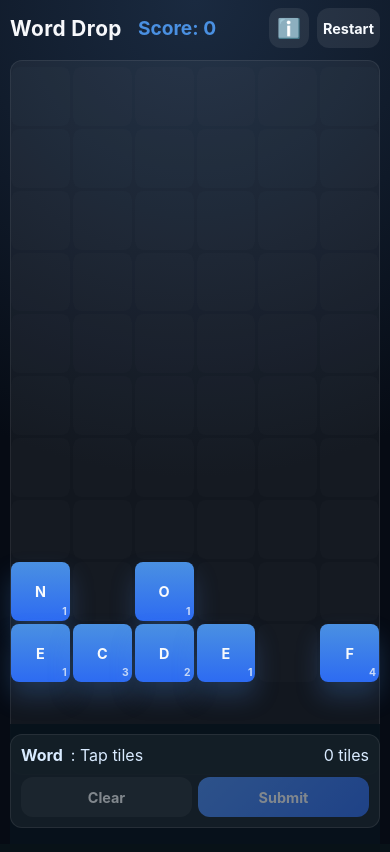
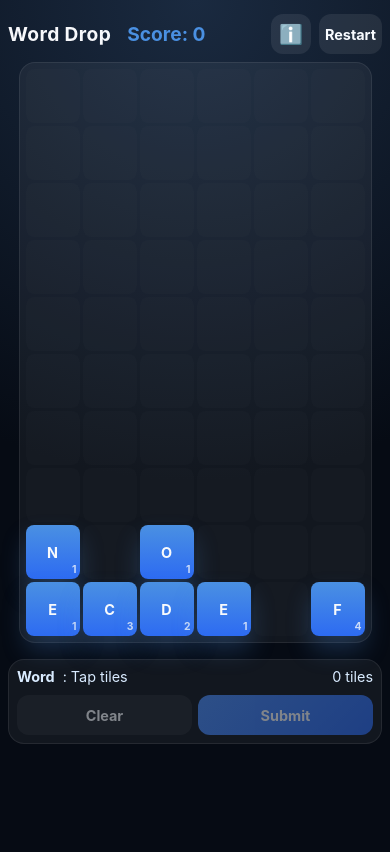
Before and after one commit to khetrick/Word_Game, a React (Vite) app: page / in a window 390 px wide. Built offline with nearby package versions, Linux system fonts and the light colour scheme.

Commit message:
Fix board layout

```diff
--- a/src/styles.css
+++ b/src/styles.css
@@ -3,6 +3,7 @@
   font-family: Inter, system-ui, -apple-system, BlinkMacSystemFont, 'Segoe UI', sans-serif;
   background: #081218;
   color: #f7f8fb;
+  --tile-size: 52px;
 }
 
 * {
@@ -13,17 +14,18 @@ html,
 body,
 #root {
   margin: 0;
-  min-height: 100vh;
-  height: 100vh;
+  min-height: 100dvh;
+  height: auto;
   overflow-x: hidden;
 }
 
 body {
-  min-height: 100vh;
+  min-height: 100dvh;
   background: radial-gradient(circle at top, #1a2a40 0%, #060b14 55%);
   display: flex;
-  align-items: center;
+  align-items: flex-start;
   justify-content: center;
+  padding-top: 8px;
 }
 
 button,
@@ -41,6 +43,8 @@ textarea {
   display: flex;
   flex-direction: column;
   box-sizing: border-box;
+  max-height: 100dvh;
+  overflow-y: auto;
 }
 
 .title-row {
@@ -87,9 +91,10 @@ h1 {
 
 .board {
   display: grid;
-  grid-template-columns: repeat(6, 1fr);
+  grid-template-columns: repeat(6, var(--tile-size));
+  grid-template-rows: repeat(10, var(--tile-size));
   gap: 4px;
-  margin: 8px 0;
+  margin: 8px auto;
   padding: 8px;
   background: rgba(255, 255, 255, 0.05);
   border: 1px solid rgba(255, 255, 255, 0.08);
@@ -97,6 +102,7 @@ h1 {
   flex-shrink: 0;
   transition: box-shadow 0.3s ease;
   touch-action: none;
+  justify-content: center;
 }
 
 .board.recovery-flash {
@@ -113,15 +119,15 @@ h1 {
 
 .cell {
   position: relative;
-  width: 100%;
-  aspect-ratio: 1;
+  width: var(--tile-size);
+  height: var(--tile-size);
   border-radius: 12px;
   background: rgba(255, 255, 255, 0.04);
   display: flex;
   justify-content: center;
   align-items: center;
   color: #b4c7f8;
-  font-size: clamp(0.9rem, 2.5vw, 1rem);
+  font-size: clamp(0.8rem, 2vw, 0.95rem);
   user-select: none;
   transition: transform 0.15s ease, background-color 0.15s ease, color 0.15s ease;
   touch-action: none;
@@ -170,8 +176,8 @@ h1 {
 .controls {
   display: grid;
   gap: 6px;
-  flex: 1;
-  min-height: 0;
+  flex-shrink: 0;
+  margin-top: 12px;
 }
 
 .panel {
@@ -559,62 +565,67 @@ button:disabled {
 }
 
 @media (max-width: 420px) and (max-height: 900px) {
+  :root {
+    --tile-size: clamp(44px, 8dvh, 54px);
+  }
+
   .app {
-    padding: 8px 10px 20px;
-    min-height: 100dvh;
+    padding: 6px 8px 12px;
+    max-height: 100dvh;
   }
 
   .title-row {
-    margin-bottom: 6px;
+    margin-bottom: 4px;
   }
 
   h1 {
-    font-size: clamp(1.3rem, 4vw, 1.6rem);
+    font-size: clamp(1.2rem, 3.5vw, 1.5rem);
   }
 
   .stats {
     gap: 4px;
-    margin-bottom: 8px;
+    margin-bottom: 6px;
   }
 
   .stat-card {
-    padding: 8px 10px;
+    padding: 6px 8px;
   }
 
   .stat-card strong {
-    font-size: 0.7rem;
+    font-size: 0.65rem;
     margin-bottom: 2px;
   }
 
   .stat-card span {
-    font-size: 0.9rem;
+    font-size: 0.85rem;
   }
 
   .board {
     gap: 3px;
-    margin: 6px 0;
-    padding: 6px 0 92px;
-    border-radius: 12px;
+    margin: 4px auto 8px;
+    padding: 6px;
   }
 
   .cell {
     border-radius: 8px;
-    font-size: clamp(0.8rem, 2.2vw, 0.9rem);
+    font-size: clamp(0.7rem, 1.8vw, 0.85rem);
   }
 
   .controls {
     gap: 6px;
-    position: sticky;
-    bottom: 0;
-    padding: 10px 0 16px;
-    background: rgba(8, 18, 28, 0.95);
-    z-index: 5;
     margin-top: 8px;
   }
 
   .panel {
-    padding: 10px;
-    border-radius: 12px;
+    padding: 8px;
+  }
+
+  .selected-word {
+    margin-bottom: 10px;
+  }
+
+  .selected-word p {
+    font-size: 0.9rem;
   }
 
   .button-row {
@@ -655,6 +666,10 @@ button:disabled {
 }
 
 @media (max-height: 700px) {
+  :root {
+    --tile-size: clamp(40px, 7dvh, 48px);
+  }
+
   .app {
     padding: 6px 8px 8px;
   }
@@ -677,13 +692,14 @@ button:disabled {
   }
 
   .board {
-    margin: 6px 0;
+    margin: 4px auto;
     padding: 4px;
     gap: 2px;
   }
 
   .controls {
     gap: 4px;
+    margin-top: 6px;
   }
 
   .panel {
```
